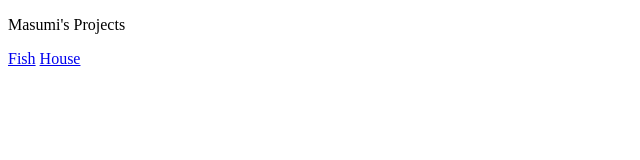
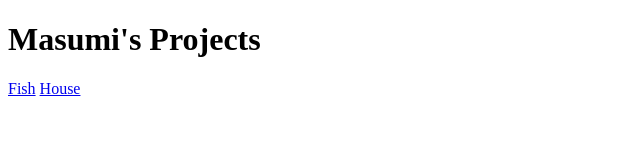
Before and after one commit to yamasumi311/KhanAcademy, a plain HTML site: page index.html in a window 1280 px wide. Shown: the whole page, without its empty margins (0-640 px from the left). Drawn offline with Linux system fonts and the light colour scheme.

```diff
--- a/index.html
+++ b/index.html
@@ -8,8 +8,10 @@
     <link rel="stylesheet" src="style/style.css">
 </head>
 <body>
-    <p>Masumi's Projects</p>
-    <a href="fish/fish.html">Fish</a>
-    <a href="house/house.html">House</a>
+    <h1>Masumi's Projects</h1>
+    <div>
+        <a href="fish/fish.html">Fish</a>
+        <a href="house/house.html">House</a>
+    </div>
 </body>
 </html>
```
